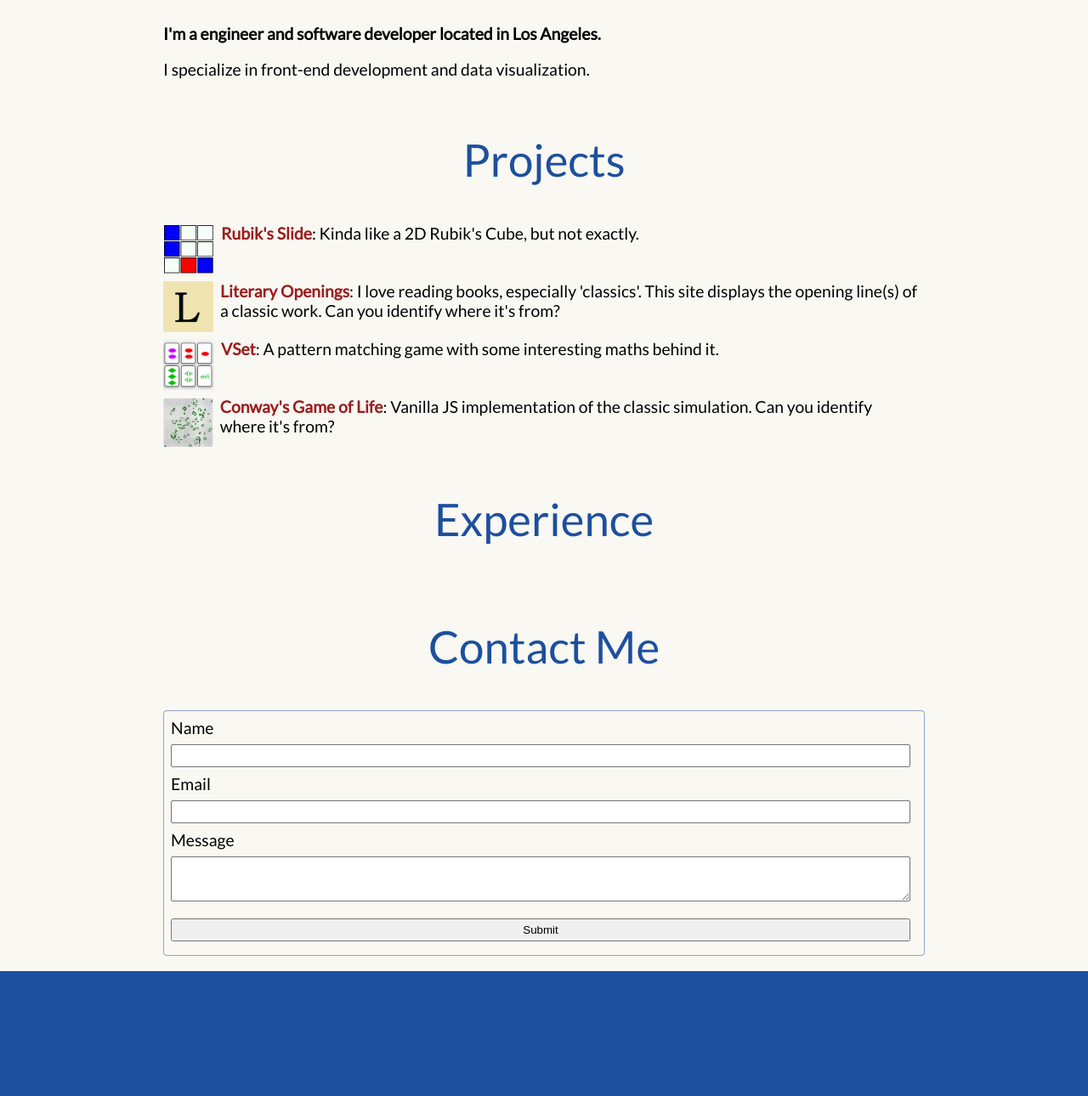
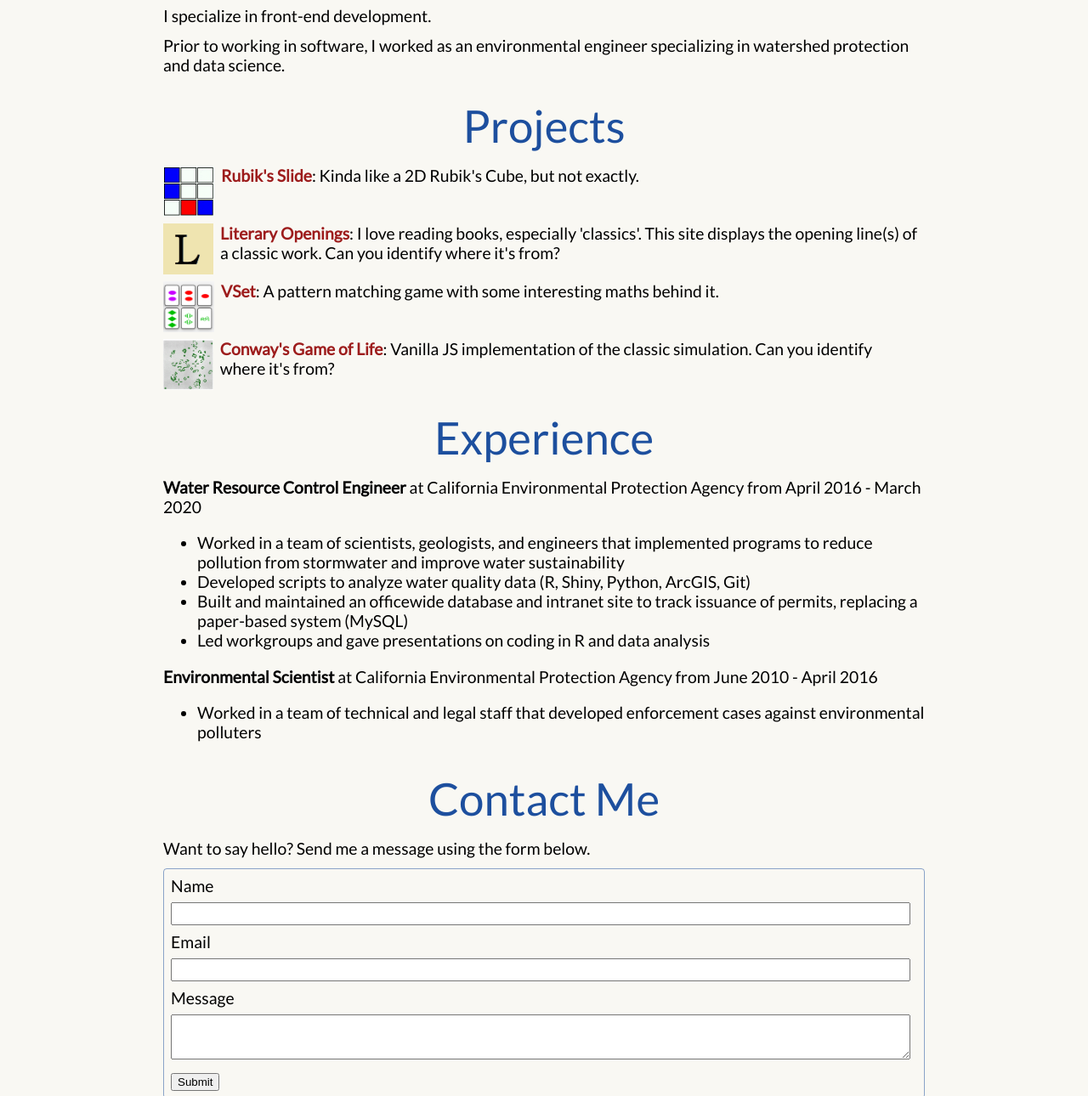
Before and after one commit to chrislopez28/portfolio-plain, a plain HTML site: page index.html in a window 1280 px wide. Shown: the part 663-1953 px from the top of the page at 85% size. Drawn offline with Linux system fonts and the light colour scheme.

Commit message:
Updated form text

```diff
--- a/index.html
+++ b/index.html
@@ -11,21 +11,28 @@
 </head>
 
 <body>
-    <header id="header" class="valign">
+    <div id="stars"></div>
+    <header id="header" class="header valign">
         <div class="section-content">
             <h1 class="text-white">Chris Lopez</h1>
-            <h2>Software developer with a focus on front-end development and data visualization.</h2>
+            <h2>Software developer with a focus on front-end development.</h2>
         </div>
-
     </header>
 
     <section id="about" class="valign">
         <div class="section-content">
-            <h1>Hello!</h1>
-            <p><strong>I'm a engineer and software developer located in Los Angeles.</strong></p>
-            <p>I specialize in front-end development and data visualization.</p>
+            <h1>About</h1>
+            <p><strong>I'm an engineer and software developer located in Los Angeles, USA.</strong></p>
+            <p>
+                I specialize in front-end development.
+            </p>
+            <p>
+                Prior to working in software, I worked as an
+                environmental engineer specializing in watershed protection and data science.
+            </p>
         </div>
     </section>
+    <hr class="divider" />
 
     <section id="projects" class="valign">
         <div class="section-content">
@@ -69,18 +76,41 @@
 
         </div>
     </section>
+    <hr class="divider" />
+
 
     <section id="experience" class="valign">
         <div class="section-content">
             <h1>Experience</h1>
+            <div class="experience-container">
+                <strong>Water Resource Control Engineer</strong> at California Environmental Protection Agency from
+                April 2016 - March 2020
+                <ul>
+                    <li>Worked in a team of scientists, geologists, and engineers that implemented programs to reduce
+                        pollution from stormwater and improve water sustainability</li>
+                    <li>Developed scripts to analyze water quality data (R, Shiny, Python, ArcGIS, Git)</li>
+                    <li>Built and maintained an officewide database and intranet site to track issuance of permits,
+                        replacing a paper-based system (MySQL)</li>
+                    <li>Led workgroups and gave presentations on coding in R and data analysis</li>
+                </ul>
+            </div>
+            <div class="experience-container">
+                <strong>Environmental Scientist</strong> at California Environmental Protection Agency from June 2010 -
+                April 2016
+                <ul>
+                    <li>Worked in a team of technical and legal staff that developed enforcement cases against
+                        environmental polluters</li>
+                </ul>
+            </div>
         </div>
     </section>
+    <hr class="divider" />
 
-    <section id="experience" class="valign">
+    <section id="contact" class="valign">
         <div class="section-content">
             <h1>Contact Me</h1>
-
-                <form class="form">
+            <p>Want to say hello? Send me a message using the form below.</p>
+            <form class="form" action="https://formspree.io/f/mzbkqlpo" method="POST">
                 <div>
                     <label for="name">Name</label>
                     <input type="text" id="name" name="name" />
@@ -92,12 +122,11 @@
                 </div>
 
                 <div>
-                        <label>Message</label>
-                        <textarea></textarea>
+                    <label for="message">Message</label>
+                    <textarea id="message" name="message"></textarea>
                 </div>
-                    <input class="submit-buton" type="submit" value="Submit" />
+                <button class="submit-button" type="submit">Submit</button>
             </form>
-
         </div>
     </section>
 
--- a/portfolio.css
+++ b/portfolio.css
@@ -15,25 +15,127 @@ body {
     box-sizing: border-box;
 }
 
-#header {
+.header {
     height: calc(100vh - 260px);
     background-color: rgb(29, 79, 158);
     color: white;
     margin: 0;
 }
 
+/* #stars {
+    position: absolute;
+    animation: space 5s linear infinite;
+    height: calc(100vh - 260px);
+    width: 100%;
+    z-index: 100;
+    background-image:
+    radial-gradient(
+      1px 1px at 75px 125px,
+      white,
+      rgba(255, 255, 255, 0)
+    ),
+    radial-gradient(
+      1px 1px at 100px 75px,
+      white,
+      rgba(255, 255, 255, 0)
+    ),
+    radial-gradient(
+      1.5px 1.5px at 199px 100px,
+      yellow,
+      rgba(255, 255, 255, 0)
+    ),
+    radial-gradient(
+      2px 2px at 20px 50px,
+      red,
+      rgba(255, 255, 255, 0)
+    ),
+    radial-gradient(
+      2.5px 2.5px at 100px 5px,
+      green,
+      rgba(255, 255, 255, 0)
+    ),
+
+    radial-gradient(
+      2.5px 2.5px at 40px 300px,
+      white,
+      rgba(255, 255, 255, 0)
+    ),
+    radial-gradient(
+        1px 1px at 52px 200px,
+        white,
+        rgba(255, 255, 255, 0)
+    ),
+    radial-gradient(
+        2.5px 2.5px at 150px 50px,
+        orange,
+        rgba(255, 255, 255, 0)
+    ),
+    radial-gradient(
+        2.5px 2.5px at 245px 50px,
+        white,
+        rgba(255, 255, 255, 0)
+    ),
+    radial-gradient(
+        2px 2px at 144px 5px,
+        white,
+        rgba(255, 255, 255, 0)
+    ),
+    radial-gradient(
+        4px 4px at 300px 20px,
+        green,
+        rgba(255, 255, 255, 0)
+    ),
+    radial-gradient(
+        4px 4px at 300px 340px,
+        green,
+        rgba(255, 255, 255, 0)
+    ),
+    radial-gradient(
+        4px 4px at 300px 20px,
+        green,
+        rgba(255, 255, 255, 0)
+    ),
+    radial-gradient(
+        5px 5px at 244px 259px,
+        white,
+        rgba(255, 255, 255, 0)
+    ),
+    radial-gradient(
+        1.5px 1.5px at 5px 5px,
+        white,
+        rgba(255, 255, 255, 0)
+    );
+    overflow: hidden;
+}
+
+@keyframes space {
+    40% {
+
+    }
+    50% {
+    }
+    60% {
+    }
+    100% {
+      transform: translateY(-300px);
+    }
+  } */
+
 h1, h2, h3, h4 {
-    margin: 1rem unset;
+    margin: unset;
     font-weight: normal;
 }
 
 h1 {
     font-size: 3rem;
     color: rgb(29, 79, 158);
+    margin: 16px auto;
 }
 
 p {
     text-align: left;
+    margin-top: 12px;
+    margin-bottom: 12px;
 }
 
 .text-white {
@@ -49,6 +151,10 @@ p {
     width: 90%;
     margin: 0 auto;
     text-align: center;
+}
+
+.divider {
+    width: 90%;
 }
 
 .project-container {
@@ -78,6 +184,10 @@ p {
     color: rgb(211, 50, 50);
 }
 
+.experience-container {
+    text-align: left;
+}
+
 .form {
     padding: 8px;
     margin-bottom: 1rem;
@@ -99,10 +209,11 @@ p {
 
 .form textarea {
     height: 3rem;
+    font-family: 'Lato', sans-serif;
 }
 
 .submit-button {
-
+    text-align: center;
 }
 
 #footer {
@@ -116,4 +227,7 @@ p {
     .section-content {
         width: 70%;
     }
+    .divider {
+        display: none;
+    }
 }
```
Lines whose indentation alone changed are shown as unchanged.
